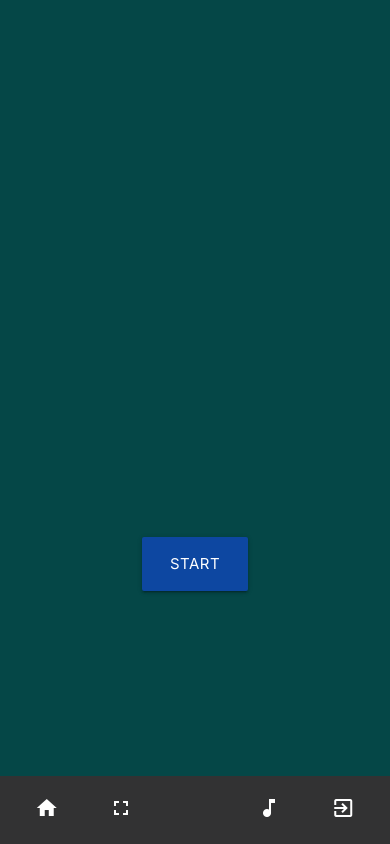
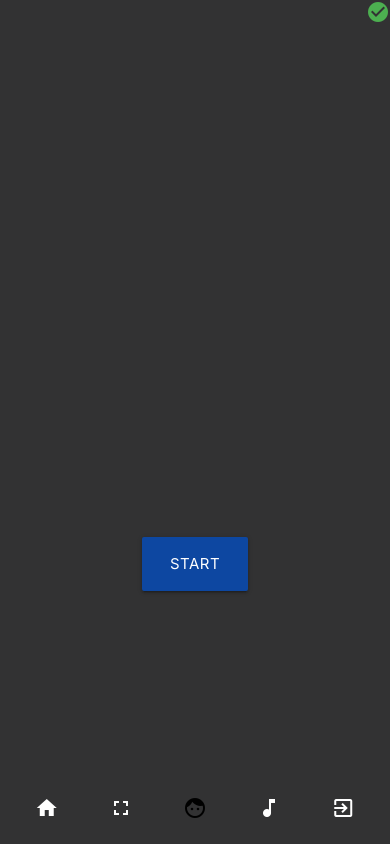
Before and after one commit to Deniks/Mooso-web, a Django app: page /main/ in a window 390 px wide. Run offline with Django 3.2, Linux system fonts and the light colour scheme.

Commit message:
ui part 2

```diff
--- a/main/static/main/css/ui.css
+++ b/main/static/main/css/ui.css
@@ -16,7 +16,11 @@
 .tabs .tab a{
     cursor: pointer;
 }
-
+.state-identificator {
+    position: absolute;
+    right: 0;
+    top: 0;
+}
 @media only screen and (max-width: 640px) {
     .tabs .tab a {
         color: var(--secondaryColor);
--- a/main/static/main/css/widget.css
+++ b/main/static/main/css/widget.css
@@ -2,10 +2,11 @@
 	display: grid;
 	grid-template-columns: repeat(5, 1fr);
 	grid-template-rows: repeat(3, 1fr);
+	grid-gap: minmax(200px, 1fr);
 	grid-template-areas:
-			'. m m m .'
-			'. e e e .'
-			'. c c c .'
+			'. . . . .'
+			'. . m . .'
+			'. . c . .'
 			;
 }
 
@@ -66,11 +67,10 @@ main {
 		position: absolute;
 		top: 0;
 		width: var(--windowWidth);
-		background-color: rgb(5, 71, 71);
 		display: grid;
 		grid-template-columns: repeat(3, 1fr);
 		grid-template-rows: repeat(3, 1fr);
-		grid-template-areas: 'm m m' 'a a a' 'c c c';
+		grid-template-areas: '. . .' '. m .' 'c c c';
 	}
 	main {
 		flex-direction: column;
--- a/main/static/main/js/ui.js
+++ b/main/static/main/js/ui.js
@@ -31,3 +31,8 @@ function viewPage() {
     var el = document.body;
     toggleFullScreen(el);
 };
+
+function moodToast() {
+    const MOOD = window.Character ? window.Character : 'none';
+    M.toast({html: `Mood : ${MOOD}`})
+}
--- a/main/static/main/js/widget.js
+++ b/main/static/main/js/widget.js
@@ -124,6 +124,7 @@ function snap() {
 
                 })
                 .done(data => {
+                    try {
                         // Show formatted JSON on webpage.
                         $("#responseTextArea").val(JSON.stringify(data, null, 2));
                         let domText = JSON.parse(document.getElementById('responseTextArea').value);
@@ -143,6 +144,12 @@ function snap() {
 
                         EMOTION_LOGGER();
                         getSong()
+                    } catch (err) {
+                        let errorHandler = document.querySelector('.error_handler i');
+                        errorHandler.innerHTML = 'error_outline';
+                        console.log(errorHandler.innerHTML);
+
+                    }
                 })
                 .fail(function (jqXHR, textStatus, errorThrown) {
                     // Display error message.
@@ -155,7 +162,6 @@ function snap() {
                     alert(errorString);
                 });
         });
-    console.log('woork');
 
 };
 let moodIdentificator = document.querySelector('.mood-identificator i');
@@ -165,7 +171,7 @@ function getSong() {
     const options = {
         part: 'snippet',
         key: CONFIG.key,
-        maxResults: null,
+        maxResults: 20,
         playlistId: window.Character === 'happiness' ? CONFIG.playlistLink.happiness : window.Character === 'neutral' ? CONFIG.playlistLink.neutral : window.Character === 'sadness' ? CONFIG.playlistLink.sadness : window.Character === 'disgust' ? CONFIG.playlistLink.disgust : window.Character === 'contempt' ? CONFIG.playlistLink.contempt : window.Character === 'fear' ? CONFIG.playlistLink.fear : window.Character === 'surprise' ? CONFIG.playlistLink.surprise : window.Character === 'anger' ? CONFIG.playlistLink.anger : false,
     }
 
@@ -206,7 +212,14 @@ function getSong() {
         });
     }
 
-    loadVids();
+    while (true) {
+        if (loadVids()) {
+            console.log('loaded');
+        } else {
+            console.log('loading')
+            break;
+        }
+    }
 
     $('main').on('click', 'article', () => {
         const id = $(this).attr('data-key');
--- a/main/templates/main/includes/ui.html
+++ b/main/templates/main/includes/ui.html
@@ -5,6 +5,13 @@
 
 
 {% block content %}
+<div class="state-identificator">
+    <a class="error_handler">
+        <i class="material-icons green-text">
+            check_circle
+        </i>
+    </a>
+</div>
 <div class="settings">
     <div class="row">
         <div class="col s12">
@@ -24,8 +31,9 @@
                     </a>
                 </li>
                 <li class="tab col s3 m2 l1">
-                    <a class="mood-identificator">
+                    <a onclick="moodToast();" class="mood-identificator">
                         <i class="material-icons black-text">
+                            face
                         </i>
                     </a>
                 </li>
--- a/main/templates/main/includes/widget.html
+++ b/main/templates/main/includes/widget.html
@@ -13,7 +13,7 @@
         <canvas id="canvas" style="display: none;"></canvas>
         <br>
 
-        <div class="controls">
+        <div class="controls center">
             <a class="waves-effect waves-light btn-large blue darken-4" onclick="snap();">Start</a>
         </div>
     </div>
@@ -47,9 +47,6 @@
         <section id="youtube-api-result">
         </section>
 
-        <main id="youtube-playlist">
-
-        </main>
 
     </div>
 
--- a/soundemotion/settings.py
+++ b/soundemotion/settings.py
@@ -33,7 +33,7 @@ ALLOWED_HOSTS = []
 INSTALLED_APPS = [
     'home',
     'main',
-    'livereload',
+    #'livereload',
     'django.contrib.admin',
     'django.contrib.auth',
     'django.contrib.contenttypes',
@@ -50,7 +50,6 @@ MIDDLEWARE = [
     'django.contrib.auth.middleware.AuthenticationMiddleware',
     'django.contrib.messages.middleware.MessageMiddleware',
     'django.middleware.clickjacking.XFrameOptionsMiddleware',
-    'livereload.middleware.LiveReloadScript',
 ]
 
 ROOT_URLCONF = 'soundemotion.urls'
```
Lines whose indentation alone changed are shown as unchanged.
